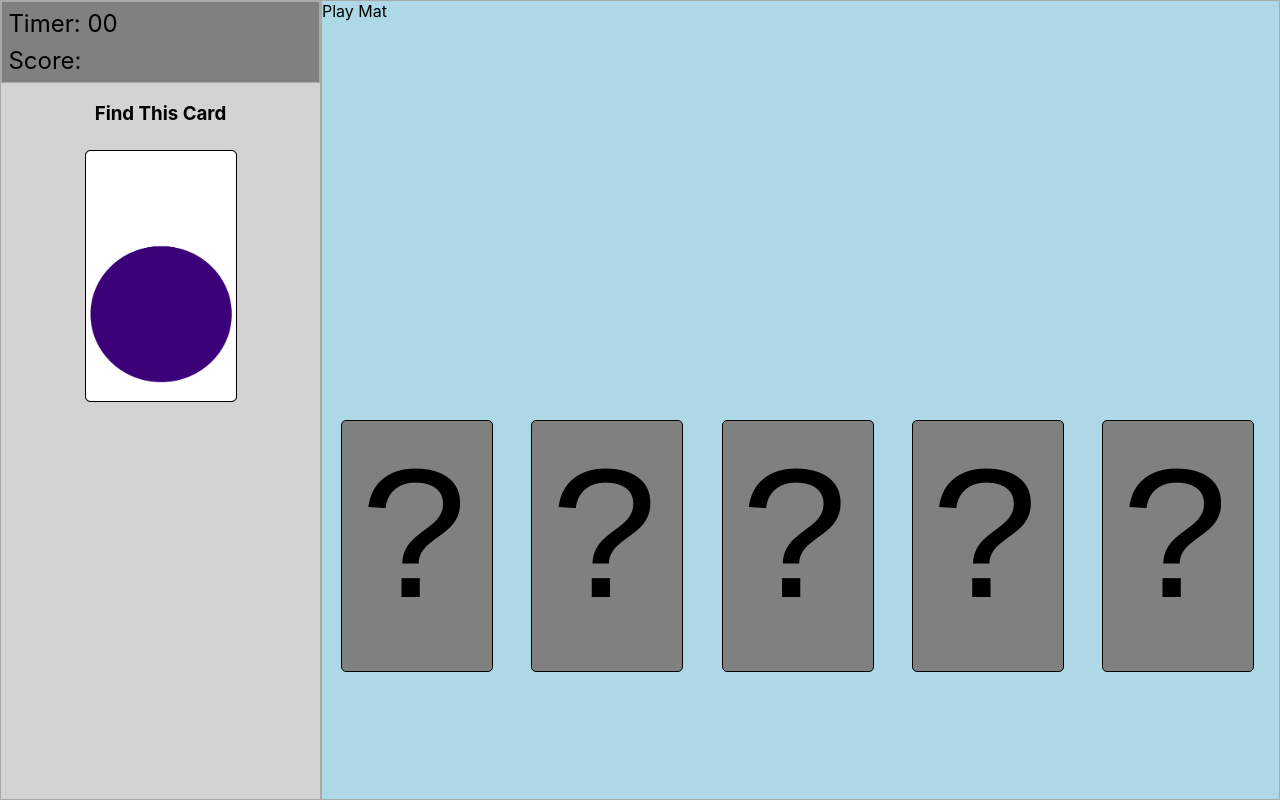
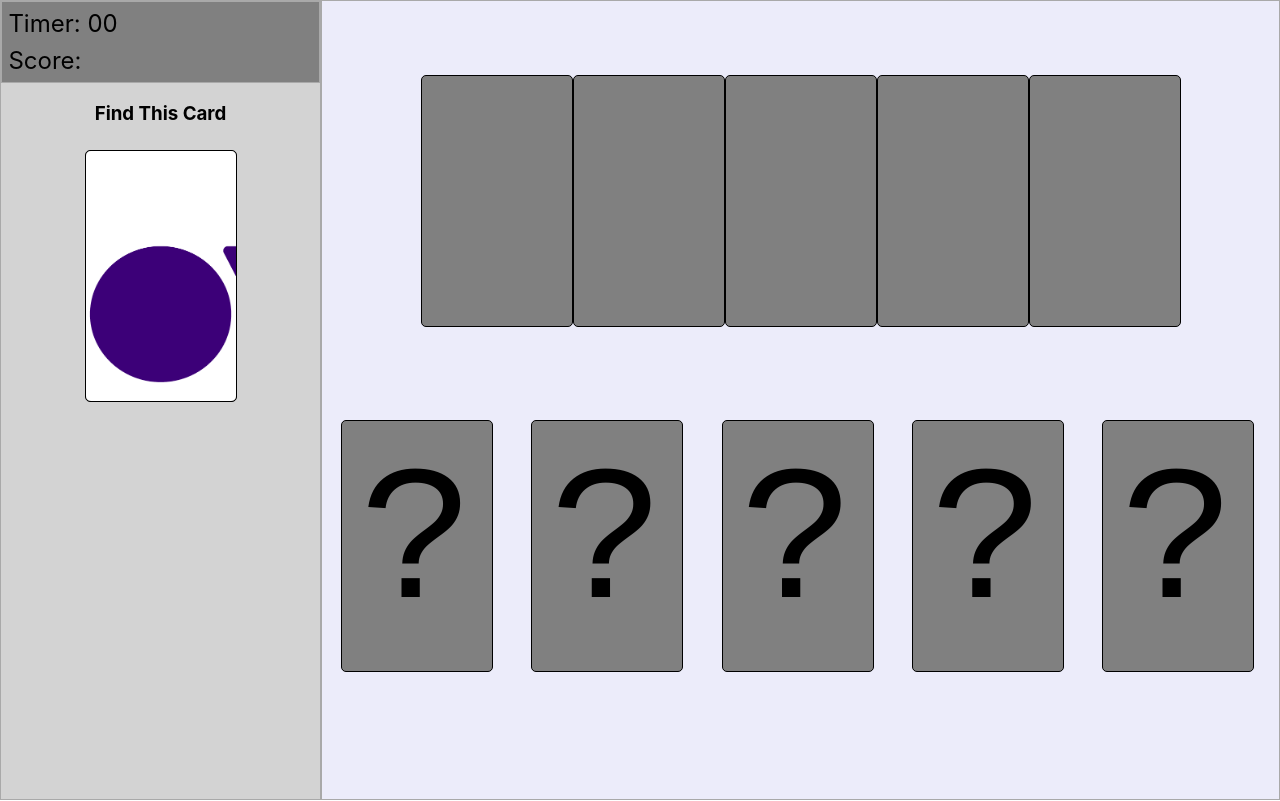
Before and after one commit to laddeyboy/zAssessment, a React (Create React App) app: page / in a window 1280 px wide. Built offline with nearby package versions, Linux system fonts and the light colour scheme.

Commit message:
updated code for mvp

```diff
--- a/package.json
+++ b/package.json
@@ -8,6 +8,8 @@
     "@types/react": "16.9.13",
     "@types/react-dom": "16.9.4",
     "react": "^16.12.0",
+    "react-dnd": "^9.5.1",
+    "react-dnd-html5-backend": "^9.5.1",
     "react-dom": "^16.12.0",
     "react-scripts": "3.2.0",
     "typescript": "3.7.2"
--- a/src/App.css
+++ b/src/App.css
@@ -33,6 +33,6 @@
 }
 .gameArea-playArea {
   width: 75%;
-  background-color: lightblue;
+  background-color: rgb(236, 236, 250);
   border: 1px solid darkgray;
 }
--- a/src/App.tsx
+++ b/src/App.tsx
@@ -4,38 +4,47 @@ import "./App.css";
 import Score from "./containers/score";
 import FindCard from "./containers/findCard";
 import CardsToPlay from "./containers/cardsToPlay";
-import { createRandomCardArray } from "./util/helpers";
+import PlayArea from "./containers/playArea";
+import { createRandomCardArray, selectRandomCard } from "./util/helpers";
+import { LOGO_IMAGES, CardType } from "./util/constants";
 
 interface OwnState {
-  cardsToPlay: Array<{ card: string }>;
+  cardsToPlay: Array<CardType>;
+  cardsLeftToFind: Array<CardType>;
+  currentCardToFind: CardType | null;
+  startGame: boolean;
 }
 
 class App extends React.Component<{}, OwnState> {
   constructor(props: {}) {
     super(props);
     this.state = {
-      cardsToPlay: createRandomCardArray() //cards to pick from and play on the playmat
-      // cardsToFind: [], //cards to show player to select from
-      // currentCardToFind: {}
+      cardsToPlay: createRandomCardArray(), //these are the cards to play
+      cardsLeftToFind: [...LOGO_IMAGES], //array of cars for the full logo
+      currentCardToFind: null,
+      startGame: false
     };
   }
 
   componentDidMount() {
-    console.log("state", this.state.cardsToPlay);
-    //return an array of random cards to play
+    const { cardsLeftToFind } = this.state;
+    this.setState({
+      currentCardToFind: selectRandomCard(cardsLeftToFind)
+    });
   }
 
   render() {
-    const { cardsToPlay } = this.state;
+    console.log("currentCard", this.state.currentCardToFind);
+    const { cardsToPlay, startGame, currentCardToFind } = this.state;
     return (
       <div className="gameArea">
         <div className="gameArea-sidebar">
           <Score />
-          <FindCard />
+          <FindCard startGame={true} currentCard={currentCardToFind} />
         </div>
         <div className="gameArea-playArea">
           <div>
-            <div style={{ height: "50vh" }}>Play Mat</div>
+            <PlayArea cardsToPlay={cardsToPlay} />
             <CardsToPlay cardsToPlay={cardsToPlay} />
           </div>
         </div>
--- a/src/containers/card.tsx
+++ b/src/containers/card.tsx
@@ -3,7 +3,9 @@ import "./styles/card.css";
 
 interface PassedProps {
   showFront: boolean;
-  frontImage?: string;
+  frontImage: string;
+  id: string;
+  // onClick?: () => void;
 }
 
 const Card: React.FC<PassedProps> = props => {
@@ -13,12 +15,7 @@ const Card: React.FC<PassedProps> = props => {
       {!showFront ? (
         <p className="card-back">?</p>
       ) : (
-        <img
-          className="card-face"
-          // src={require("../images/zoovu-logo-z.png")}
-          src={frontImage}
-          alt="broked"
-        />
+        <img className="card-face" src={frontImage} alt="broked" />
       )}
     </div>
   );
--- a/src/containers/cardsToPlay.tsx
+++ b/src/containers/cardsToPlay.tsx
@@ -1,16 +1,29 @@
 import React from "react";
 import Card from "./card";
 import "./styles/cardsToPlay.css";
+import { CardType } from "../util/constants";
 
 interface PassedProps {
-  cardsToPlay: Array<{ card: string }>;
+  cardsToPlay: Array<CardType>;
 }
 
 const CardsToPlay: React.FC<PassedProps> = props => {
+  const setPlayersGuessingCard = (id: string) => {
+    console.log("what am I clicking?", id);
+  };
+
   const createPlayingCards = () => {
     const { cardsToPlay } = props;
-    return cardsToPlay.map((cardObj, index) => {
-      return <Card showFront={false} frontImage={cardObj.card} key={index} />;
+    return cardsToPlay.map((card, index) => {
+      return (
+        <Card
+          showFront={false}
+          frontImage={card.imgSrc}
+          key={index}
+          id={card.id}
+          // onClick={() => setPlayersGuessingCard(card.id)}
+        />
+      );
     });
   };
   return <div className="playingArea-container">{createPlayingCards()}</div>;
--- a/src/containers/findCard.tsx
+++ b/src/containers/findCard.tsx
@@ -1,14 +1,28 @@
 import React from "react";
 import Card from "./card";
-import { LOGO_IMAGES } from "../util/constants";
+import { CardType } from "../util/constants";
 
-const FindCard: React.FC = () => {
+interface PassedProps {
+  startGame: boolean;
+  currentCard: CardType | null;
+}
+
+const FindCard: React.FC<PassedProps> = props => {
+  const { startGame, currentCard } = props;
   return (
     <div
       style={{ display: "flex", flexDirection: "column", alignItems: "center" }}
     >
       <h3 style={{ textAlign: "center" }}>Find This Card</h3>{" "}
-      <Card showFront={true} frontImage={LOGO_IMAGES[1].card} />
+      {startGame ? (
+        <Card
+          showFront={true}
+          frontImage={currentCard ? currentCard.imgSrc : ""}
+          id={currentCard ? currentCard.id : ""}
+        />
+      ) : (
+        <button type="button">Start Game</button>
+      )}
     </div>
   );
 };
--- /dev/null
+++ b/src/containers/playArea.tsx
@@ -0,0 +1,19 @@
+import React from "react";
+import Card from "./card";
+import "./styles/playArea.css";
+import { LOGO_IMAGES, CardType } from "../util/constants";
+
+interface PassedProps {
+  cardsToPlay: Array<CardType>;
+}
+
+const PlayArea: React.FC<PassedProps> = props => {
+  const createPlayingMat = () => {
+    return LOGO_IMAGES.map((item, index) => {
+      return <div className="playmat-slot" key={item.id} id={item.id}></div>;
+    });
+  };
+  return <div className="playmat-container">{createPlayingMat()}</div>;
+};
+
+export default PlayArea;
--- /dev/null
+++ b/src/containers/styles/playArea.css
@@ -0,0 +1,16 @@
+.playmat-container {
+  height: 50vh;
+  display: flex;
+  justify-content: center;
+  align-items: center;
+}
+
+.playmat-slot {
+  width: 150px;
+  height: 250px;
+  border: 1px solid black;
+  border-radius: 5px;
+  background-color: gray;
+  display: flex;
+  justify-content: center;
+}
--- a/src/util/constants.ts
+++ b/src/util/constants.ts
@@ -4,10 +4,15 @@ import o2Card from "../images/zoovu-logo-o2.png";
 import vCard from "../images/zoovu-logo-v.png";
 import uCard from "../images/zoovu-logo-u.png";
 
-export const LOGO_IMAGES: Array<{ card: string }> = [
-  { card: zCard },
-  { card: oCard },
-  { card: o2Card },
-  { card: vCard },
-  { card: uCard }
+export interface CardType {
+  imgSrc: string;
+  id: string;
+}
+
+export const LOGO_IMAGES: Array<CardType> = [
+  { imgSrc: zCard, id: "zCard" },
+  { imgSrc: oCard, id: "oCard" },
+  { imgSrc: o2Card, id: "o2Card" },
+  { imgSrc: vCard, id: "vCard" },
+  { imgSrc: uCard, id: "uCard" }
 ];
--- a/src/util/helpers.ts
+++ b/src/util/helpers.ts
@@ -1,4 +1,4 @@
-import { LOGO_IMAGES } from "./constants";
+import { LOGO_IMAGES, CardType } from "./constants";
 
 export const createRandomCardArray = () => {
   const randomCardsArray = [];
@@ -10,3 +10,8 @@ export const createRandomCardArray = () => {
   }
   return randomCardsArray;
 };
+
+export const selectRandomCard = (cardsLeftToFind: Array<CardType>) => {
+  let randomIndex = Math.floor(Math.random() * cardsLeftToFind.length);
+  return cardsLeftToFind[randomIndex];
+};
```
Also changed, not shown: 1 other file (tests, documents, lock files or other folders).
